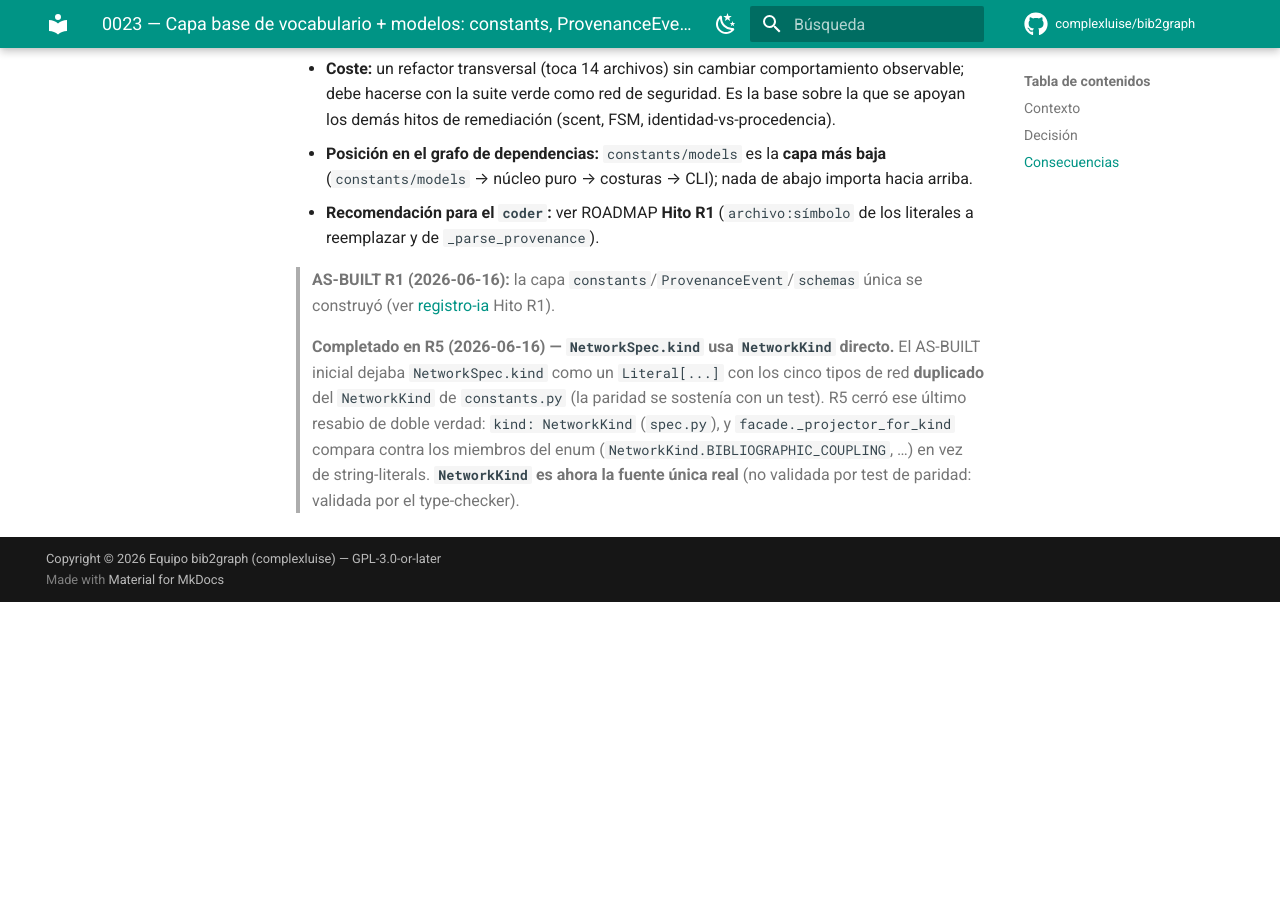
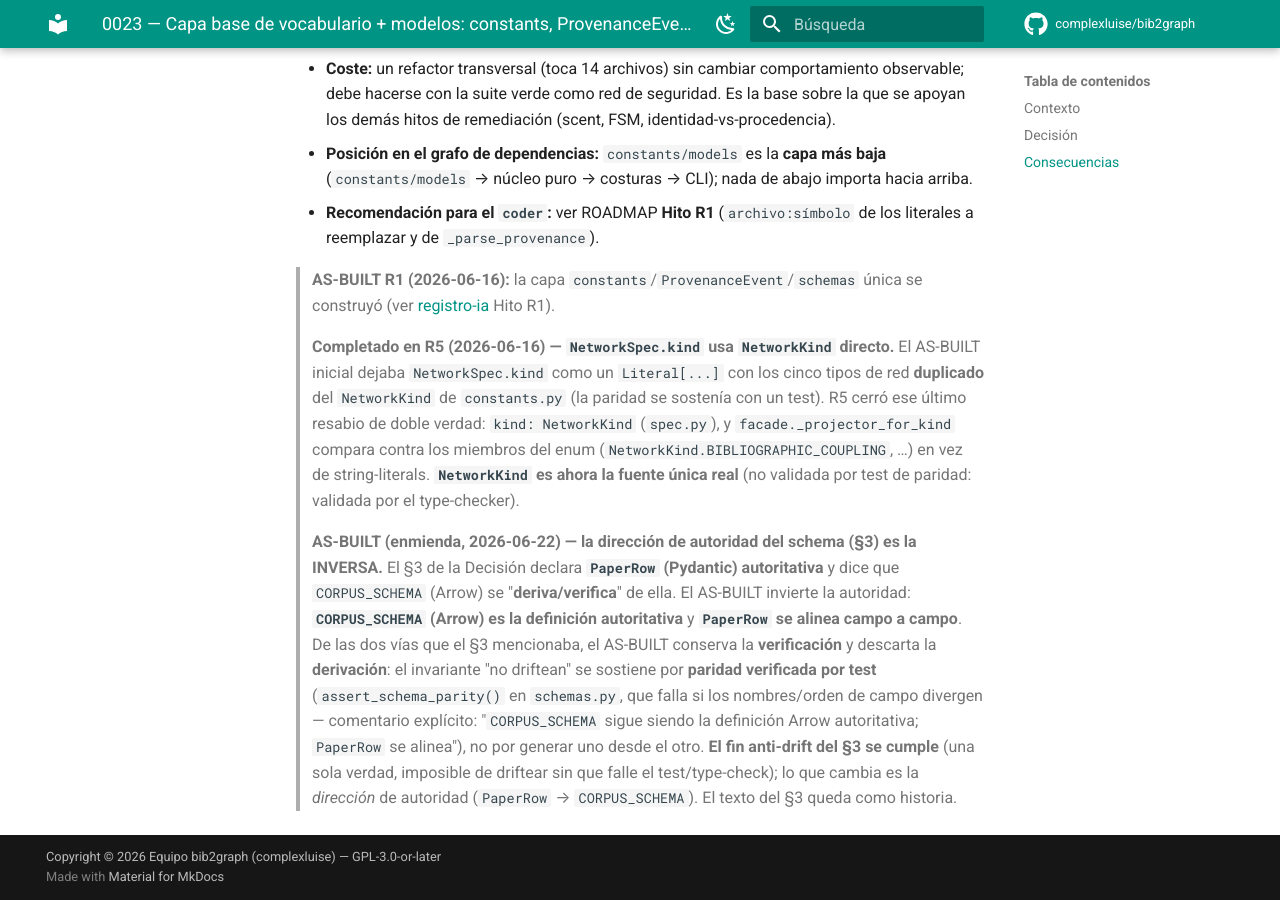
Before and after one commit to complexluise/bib2graph, an MkDocs documentation site: the page built from docs/decisiones/0023-capa-constants-modelos-schema.md, in a window 1280 px wide and 900 px high, scrolled down 1467 px. Built offline with MkDocs 1.6.1 and Material for MkDocs 9.7.7, drawn with Linux system fonts in a browser that asks for light colours; comment, search, counter and statistics services are not loaded; before the commit the page ends 2069 px from its top, so only the background shows below that.

Commit message:
docs(adr): aclarar autoridad de schema (paridad verificada) en 0023 (#222)
El §3 declara `PaperRow` autoritativa y dice que `CORPUS_SCHEMA` se
"deriva/verifica" de ella; el AS-BUILT invierte la dirección de autoridad:
`CORPUS_SCHEMA` (Arrow) es autoritativa y `PaperRow` se alinea, conservando la
verificación (`assert_schema_parity()` en `schemas.py`) y descartando la
derivación. Se añade enmienda AS-BUILT fechada; el texto del §3 queda como
historia.

Co-Authored-By: Claude Opus 4.8 (1M context) <noreply@anthropic.com>

```diff
--- a/docs/decisiones/0023-capa-constants-modelos-schema.md
+++ b/docs/decisiones/0023-capa-constants-modelos-schema.md
@@ -66,3 +66,15 @@ Se **mantiene** "`Paper`/`Author`/… = vistas derivadas, no tipos del modelo".
 > doble verdad: `kind: NetworkKind` (`spec.py`), y `facade._projector_for_kind` compara contra los
 > miembros del enum (`NetworkKind.BIBLIOGRAPHIC_COUPLING`, …) en vez de string-literals. **`NetworkKind`
 > es ahora la fuente única real** (no validada por test de paridad: validada por el type-checker).
+>
+> **AS-BUILT (enmienda, 2026-06-22) — la dirección de autoridad del schema (§3) es la INVERSA.** El
+> §3 de la Decisión declara **`PaperRow` (Pydantic) autoritativa** y dice que `CORPUS_SCHEMA` (Arrow)
+> se "**deriva/verifica**" de ella. El AS-BUILT invierte la autoridad: **`CORPUS_SCHEMA` (Arrow) es la
+> definición autoritativa** y **`PaperRow` se alinea campo a campo**. De las dos vías que el §3
+> mencionaba, el AS-BUILT conserva la **verificación** y descarta la **derivación**: el invariante "no
+> driftean" se sostiene por **paridad verificada por test** (`assert_schema_parity()` en `schemas.py`,
+> que falla si los nombres/orden de campo divergen — comentario explícito: "`CORPUS_SCHEMA` sigue
+> siendo la definición Arrow autoritativa; `PaperRow` se alinea"), no por generar uno desde el otro.
+> **El fin anti-drift del §3 se cumple** (una sola verdad, imposible de driftear sin que falle el
+> test/type-check); lo que cambia es la *dirección* de autoridad (`PaperRow` → `CORPUS_SCHEMA`). El
+> texto del §3 queda como historia.
```
